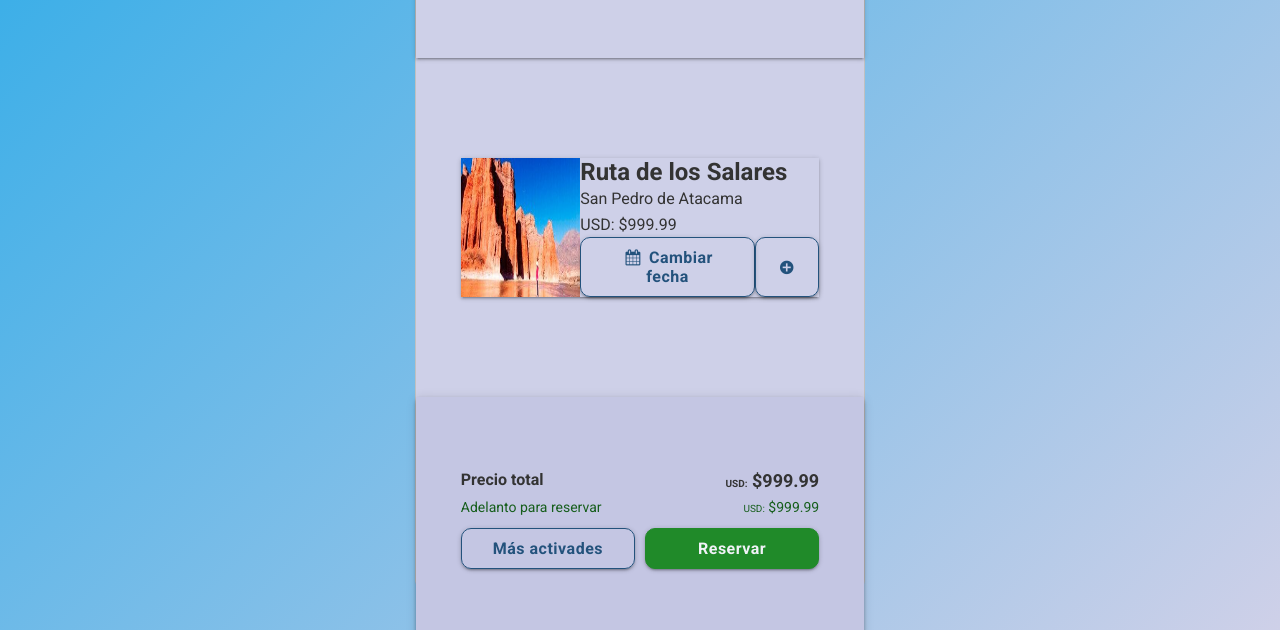
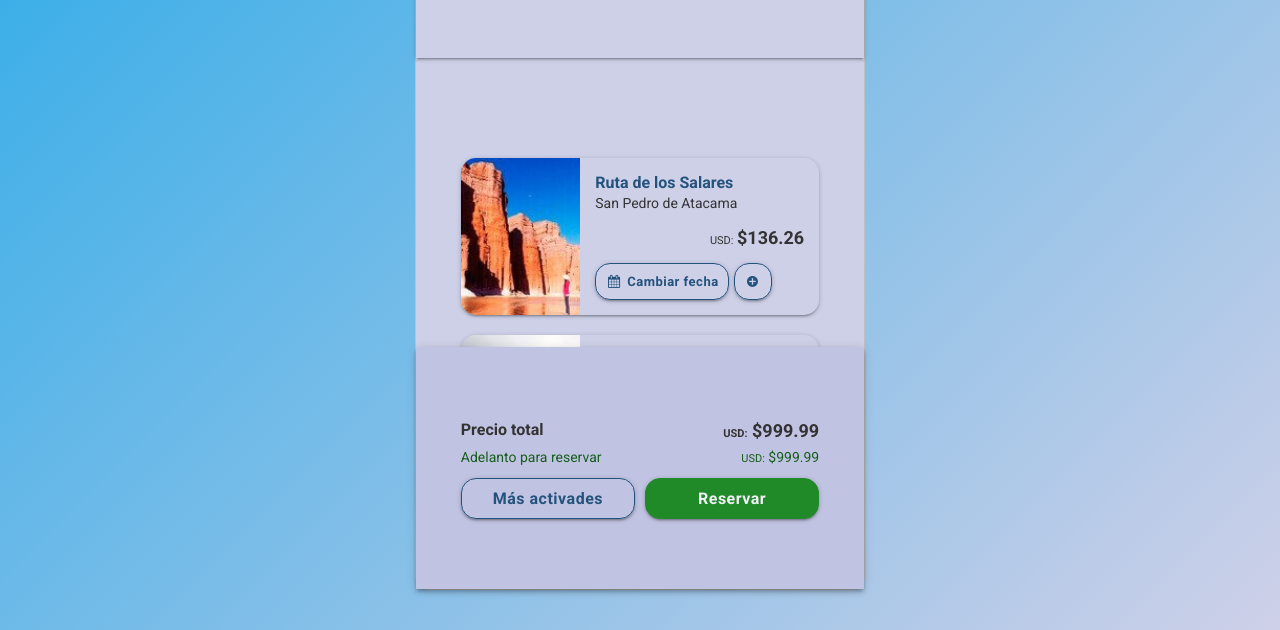
Before and after one commit to vicventum/shopping-car-mobile, a website built with Parcel: page src/index.html in a window 1280 px wide. Shown: the part 170-800 px from the top of the page. Built offline with nearby package versions, Linux system fonts and the light colour scheme.

Commit message:
Termina estilos de .card

```diff
--- /dev/null
+++ b/src/app/sass/components/_card.sass
@@ -0,0 +1,30 @@
+.card
+    border-radius: $border-radius
+
+    &__img
+        object-fit: cover
+        border-bottom-left-radius:  $border-radius
+        border-top-left-radius:  $border-radius
+
+
+    &__items
+        padding: 1.5rem
+
+    &__title
+        font-size: $size-paragraph
+        color: var(--color-1-dark)
+    &__location, &__amount, button
+        font-size: $size-down
+    &__amount
+        margin: 1rem 0
+        text-align: right
+        span
+            font-size: $size-min
+        span:last-child
+            font-size: $size-up
+            font-weight: $fw-bold
+            // color: var(--color-success-dark)
+
+    button
+        padding: 1rem .9rem
+        font-size: 1.3rem
--- /dev/null
+++ b/src/app/sass/components/_shopping-car.sass
@@ -0,0 +1,5 @@
+.shopping-car
+
+    &-container
+        overflow-x: hidden
+        overflow-y: scroll
--- a/src/app/sass/config/_variables.sass
+++ b/src/app/sass/config/_variables.sass
@@ -28,7 +28,7 @@ $breakpoints: ('phone': 420px,'tablet': 768px,'laptop': 1024px,'desktop': 1280px
   --size-paragraph: 1.6rem
   --size-up: calc( var(--size-paragraph) + .2rem )
   --size-down: calc( var(--size-paragraph) - .2rem )
-  --size-min: calc( var(--size-paragraph) - .6rem )
+  --size-min: calc( var(--size-paragraph) - .5rem )
 
   --h1: 4rem
   --h2: 3rem
@@ -42,7 +42,7 @@ $breakpoints: ('phone': 420px,'tablet': 768px,'laptop': 1024px,'desktop': 1280px
 
   // General sizes
   --max-width: 120rem
-  --border-radius: 10px
+  --border-radius: 15px
 
 
 
--- a/src/app/sass/layout/_pay.sass
+++ b/src/app/sass/layout/_pay.sass
@@ -1,5 +1,5 @@
 .pay-container
-    background-color: darken($light, 3%)
+    background-color: darken($light, 4%)
     // background-color: var(--color-1-dark)
     // color: var(--light-alternative)
 
--- a/src/app/sass/main.sass
+++ b/src/app/sass/main.sass
@@ -19,6 +19,8 @@
 
 // components
 @import "components/_buttons"
+@import "components/_shopping-car"
+@import "components/_card"
 
 // views
 
--- a/src/index.html
+++ b/src/index.html
@@ -55,28 +55,61 @@
       </div>
 
       <!-- CAR -->
-      <main class="shopping-car u-box u-box--y-2">
+      <div class="shopping-car-container">
+        <main class="shopping-car u-box u-box--y-2 row-space-2">
 
           <!-- Card 1 -->
           <article class="card u-depth-1
           v-flex">
             <img class="card__img
             w-1/3" src="assets/img/salta.jpg" alt="salta, montaña">
-
             <div class="card__items
             w-2/3">
               <h2 class="card__title">Ruta de los Salares</h2>
               <p class="card__location">San Pedro de Atacama</p>
-            <p><span>USD:</span> $999.99</p>
-
-            <div class="v-flex">
+              <p class="card__amount"><span>USD:</span> <span>$136.26</span></p>
+              <div class="v-flex col-space-0,5">
                 <button class="btn"><i class="icon-calendar"></i> Cambiar fecha</button>
                 <button class="btn"><i class="icon-plus-circled"></i></button>
               </div>
             </div>
           </article>
 
+          <!-- Card 2 -->
+          <article class="card u-depth-1
+          v-flex">
+            <img class="card__img
+            w-1/3" src="assets/img/el-calafate.jpg" alt="el-calafate, glacial">
+            <div class="card__items
+            w-2/3">
+              <h2 class="card__title">Navegación Glaciar Grey</h2>
+              <p class="card__location">Puertos Natales</p>
+              <p class="card__amount"><span>USD:</span> <span>$305.84</span></p>
+              <div class="v-flex col-space-0,5">
+                <button class="btn"><i class="icon-calendar"></i> Cambiar fecha</button>
+                <button class="btn"><i class="icon-plus-circled"></i></button>
+              </div>
+            </div>
+          </article>
+
+          <!-- Card 3 -->
+          <article class="card u-depth-1
+          v-flex">
+            <img class="card__img
+            w-1/3" src="assets/img/cusco.jpg" alt="Cusco, montaña">
+            <div class="card__items
+            w-2/3">
+              <h2 class="card__title">Valle Sagrado y Machupichu</h2>
+              <p class="card__location">Cusco</p>
+              <p class="card__amount"><span>USD:</span> <span>$1,230.10</span></p>
+              <div class="v-flex col-space-0,5">
+                <button class="btn"><i class="icon-calendar"></i> Cambiar fecha</button>
+                <button class="btn"><i class="icon-plus-circled"></i></button>
+              </div>
+            </div>
+          </article>
         </main>
+      </div>
 
       <!-- FOOTER -->
       <div class="pay-container u-depth-2">
```
Lines whose indentation alone changed are shown as unchanged.
